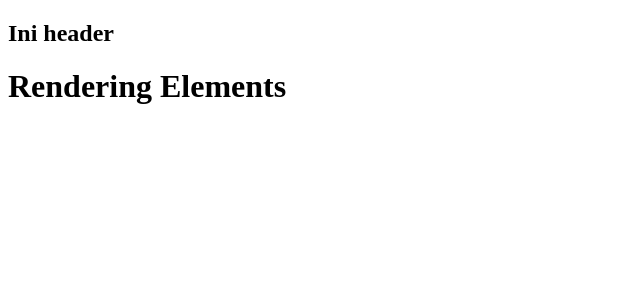
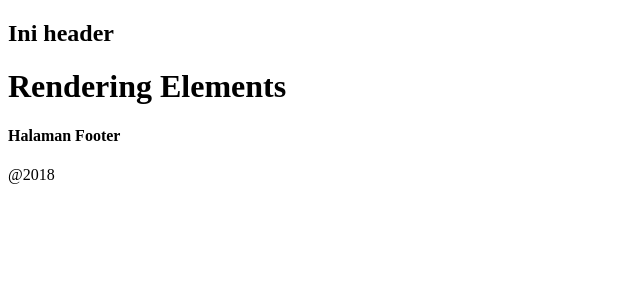
Before and after one commit to hugoiman/halloReact, a React (Create React App) app: page / in a window 1280 px wide. Shown: the top 300 px of the page, without its empty margins (0-640 px from the left). Built offline with nearby package versions, Linux system fonts and the light colour scheme.

Commit message:
Function Component Dalam 1 File

```diff
--- a/src/App.js
+++ b/src/App.js
@@ -2,6 +2,15 @@
 // import logo from './logo.svg';
 // import './App.css';
 import Header from './Header';
+
+const Footer = () => {
+  return (
+    <div>
+      <h4>Halaman Footer</h4>
+      <p>@2018</p>
+    </div>
+  );
+};
 
 class App extends Component {
   render() {
@@ -9,6 +18,7 @@
       <div>
         <Header />
         <h1>Rendering Elements</h1>
+        <Footer />
       </div>
     );
   }
--- a/src/Header.js
+++ b/src/Header.js
@@ -2,9 +2,9 @@
 
 // Penulisan alternatif
 // import React from 'react'; maka class harus ditulis
-// class Header extends Component{
+// class Header extends React.Component{
 
-class Header extends React.Component{
+class Header extends Component{
   render(){
     return(
       <div>
```
